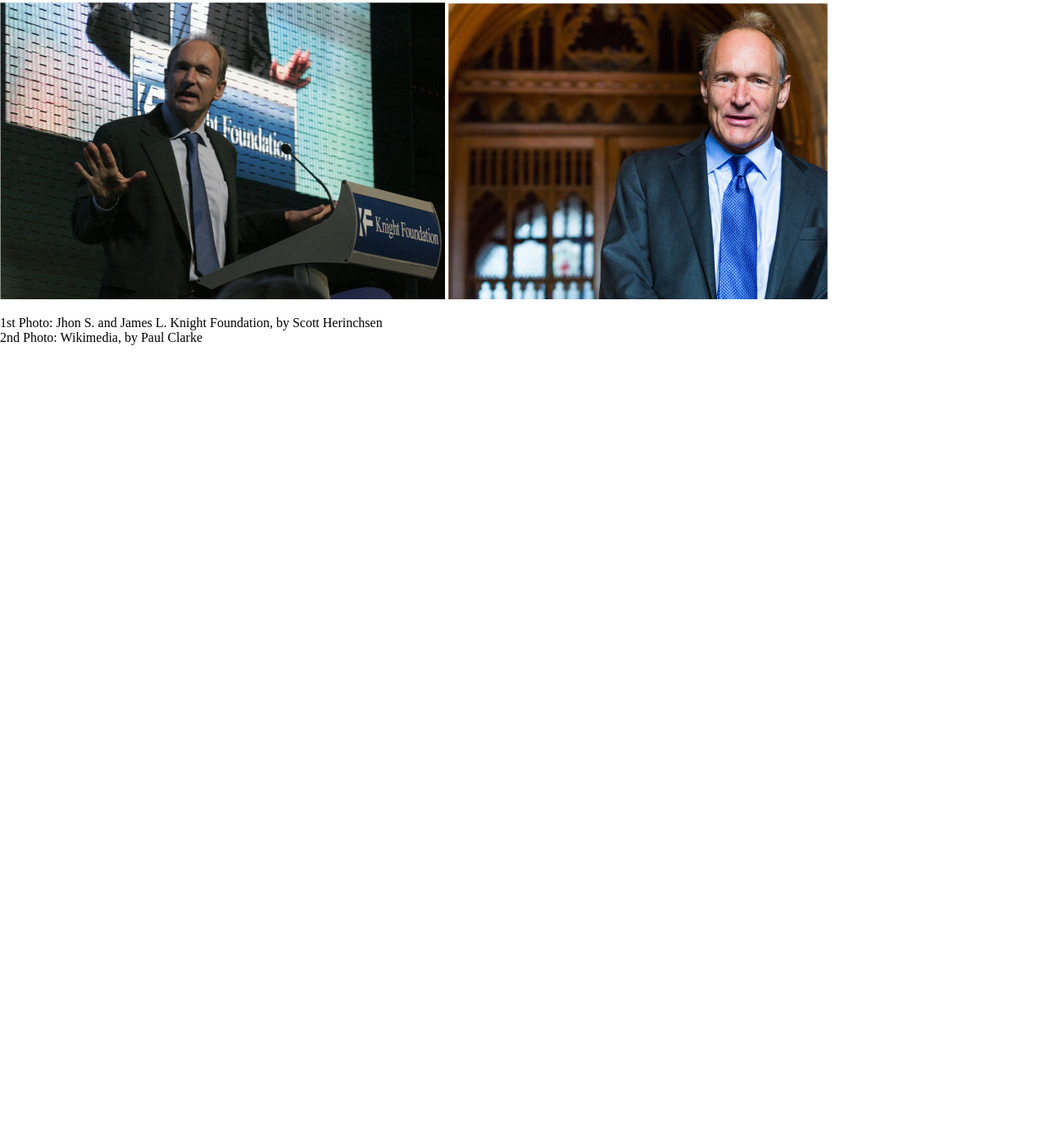
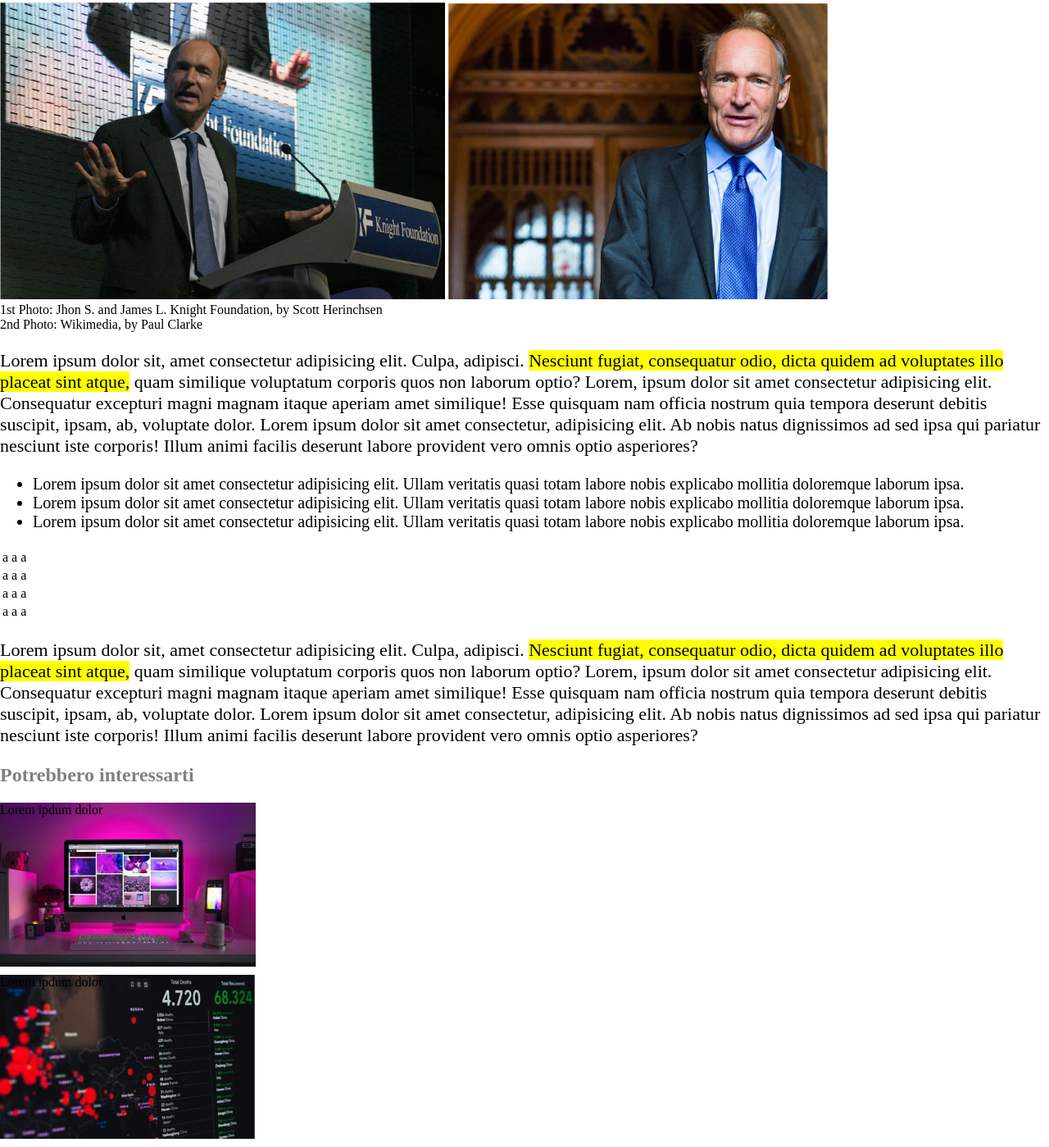
Before and after one commit to FRANCO1357/html-css-booleaner, a plain HTML site: page index.html in a window 1280 px wide. Shown: the part 416-1815 px from the top of the page at 82% size. Before the commit the page ends 853 px from the top, so only its background shows below. Drawn offline with Linux system fonts and the light colour scheme.

Commit message:
added contenuto

```diff
--- a/css/style.css
+++ b/css/style.css
@@ -8,7 +8,7 @@ header{
     height: 180px;
 }
 
-div{
+.logo{
     background-image: url("../img/logo.svg");
     background-repeat: no-repeat;
     height: 180px;
@@ -34,3 +34,35 @@ h2{
 figure{
     margin: 0;
 }
+
+.description{
+    font-size: 16px;
+    margin: 0;
+}
+
+.article{
+    font-size: 22px;
+}
+
+.list{
+    font-size: 20px;
+    margin-left: 0px;
+}
+
+.evidenziatura{
+    background-color: yellow;
+}
+
+.monitor{
+    background-image: url("../img/monitor.jpg");
+}
+
+.graph{
+    background-image: url("../img/graph.jpg");
+}
+
+div{
+    height: 200px;
+    background-repeat: no-repeat;
+    margin-bottom: 10px;
+}
--- a/index.html
+++ b/index.html
@@ -12,7 +12,7 @@
 
     <!-- intestazione -->
     <header>
-        <div></div>
+        <div class="logo"></div>
     </header>
 
     <!-- contentuto -->
@@ -27,13 +27,64 @@
                 <img src="img/tim-1.jpg" alt="Tim1">
                 <img src="img/tim-2.jpg" alt="Tim2">
             </figure>
-            <p>
+            <p class="description">
                 1st Photo: Jhon S. and James L. Knight Foundation, by Scott Herinchsen<br>
                 2nd Photo: Wikimedia, by Paul Clarke
-
             </p>
         </section>
-    <footer></footer>
+
+        <section>
+            <p class="article">
+                Lorem ipsum dolor sit, amet consectetur adipisicing elit. Culpa, adipisci. <span class="evidenziatura">Nesciunt fugiat, consequatur odio, dicta quidem ad voluptates illo placeat sint atque,</span> quam similique voluptatum corporis quos non laborum optio? Lorem, ipsum dolor sit amet consectetur adipisicing elit. Consequatur excepturi magni magnam itaque aperiam amet similique! Esse quisquam nam officia nostrum quia tempora deserunt debitis suscipit, ipsam, ab, voluptate dolor. Lorem ipsum dolor sit amet consectetur, adipisicing elit. Ab nobis natus dignissimos ad sed ipsa qui pariatur nesciunt iste corporis! Illum animi facilis deserunt labore provident vero omnis optio asperiores?
+            </p>
+
+            <ul class="list">
+                <li>Lorem ipsum dolor sit amet consectetur adipisicing elit. Ullam veritatis quasi totam labore nobis explicabo mollitia doloremque laborum ipsa.</li>
+                <li>Lorem ipsum dolor sit amet consectetur adipisicing elit. Ullam veritatis quasi totam labore nobis explicabo mollitia doloremque laborum ipsa.</li>
+                <li>Lorem ipsum dolor sit amet consectetur adipisicing elit. Ullam veritatis quasi totam labore nobis explicabo mollitia doloremque laborum ipsa.</li>
+            </ul>
+        </section>
+
+        <section>
+            <table>
+                <thead>
+                    <tr>
+                        <td>a</td>
+                        <td>a</td>
+                        <td>a</td>
+                    </tr>
+                </thead>
+                <tbody>
+                    <tr>
+                        <td>a</td>
+                        <td>a</td>
+                        <td>a</td>
+                    </tr>
+                    <tr>
+                        <td>a</td>
+                        <td>a</td>
+                        <td>a</td>
+                    </tr>
+                    <tr>
+                        <td>a</td>
+                        <td>a</td>
+                        <td>a</td>
+                    </tr>
+                </tbody>
+            </table>
+
+            <p class="article">
+                Lorem ipsum dolor sit, amet consectetur adipisicing elit. Culpa, adipisci. <span class="evidenziatura">Nesciunt fugiat, consequatur odio, dicta quidem ad voluptates illo placeat sint atque,</span> quam similique voluptatum corporis quos non laborum optio? Lorem, ipsum dolor sit amet consectetur adipisicing elit. Consequatur excepturi magni magnam itaque aperiam amet similique! Esse quisquam nam officia nostrum quia tempora deserunt debitis suscipit, ipsam, ab, voluptate dolor. Lorem ipsum dolor sit amet consectetur, adipisicing elit. Ab nobis natus dignissimos ad sed ipsa qui pariatur nesciunt iste corporis! Illum animi facilis deserunt labore provident vero omnis optio asperiores?
+            </p>
+        </section>
+
+    <footer>
+        <h2>Potrebbero interessarti</h2>
+        <div class="monitor">Lorem ipdum dolor</div>
+        <div class="graph">Lorem ipdum dolor</div>
+
+
+    </footer>
 
 </body>
 </html>
```
